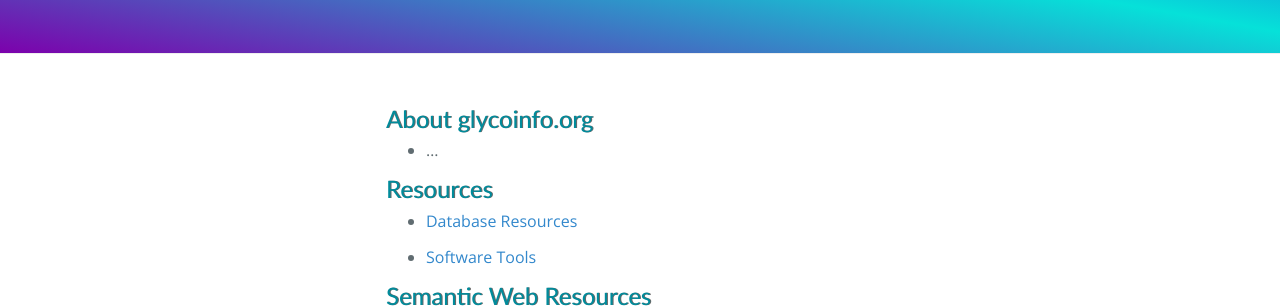
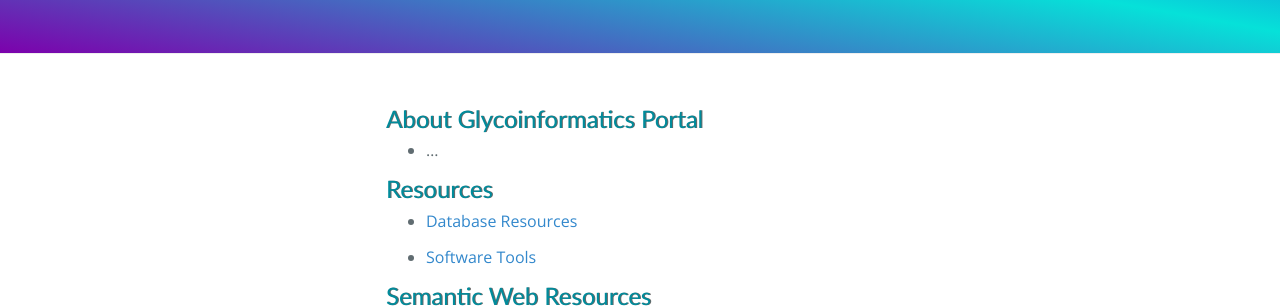
Before and after one commit to glycoinfo/www, a Jekyll site: the page built from index.md, in a window 1280 px wide. Shown: the part 216-524 px from the top of the page. Built offline with Jekyll 4.4.1, drawn with Linux system fonts in a browser that asks for light colours; nearby versions of some CDN libraries; a script that is not in the unit is left out.

Commit message:
Update index.md

```diff
--- a/index.md
+++ b/index.md
@@ -3,7 +3,7 @@
 layout: top
 ---
 
-### About glycoinfo.org
+### About Glycoinformatics Portal
 
 * ...
 
```
